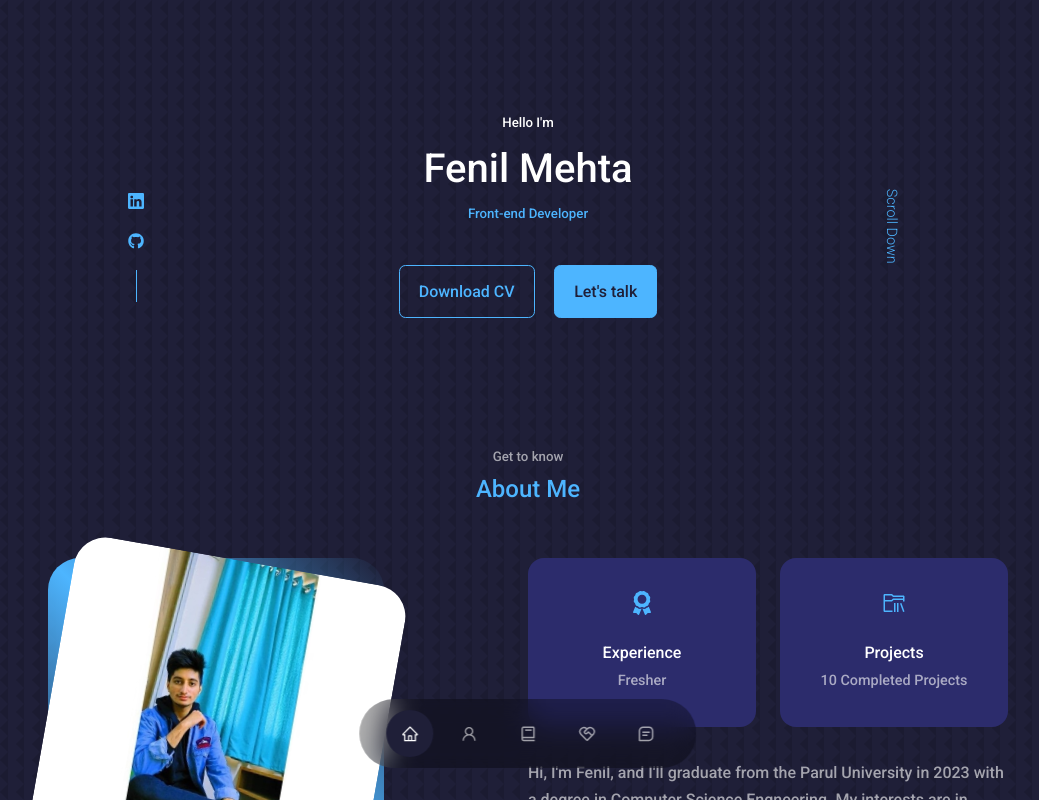
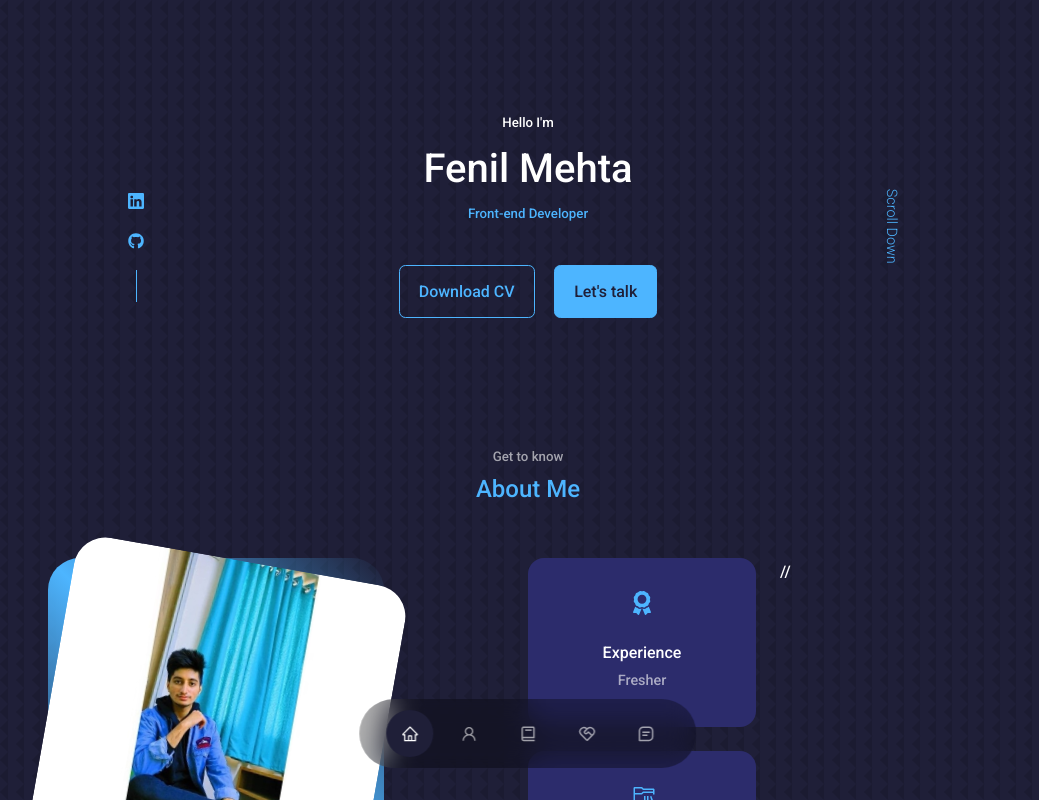
Before and after one commit to ItsFenil/Portfolio, a React (Create React App) app: page / in a window 1280 px wide. Shown: the top 800 px of the page, without its empty margins (112-1151 px from the left). Built offline with nearby package versions, Linux system fonts and the light colour scheme.

Commit message:
Update Intro.jsx

```diff
--- a/src/components/intro/Intro.jsx
+++ b/src/components/intro/Intro.jsx
@@ -22,11 +22,11 @@ const Intro = () => {
               <h5>Experience</h5>
               <small>Fresher</small>
             </article>
-            <article className="about__card">
-              <VscFolderLibrary className="about__icon" />
-              <h5>Projects</h5>
-              <small>10 Completed Projects</small>
-            </article>
+//             <article className="about__card">
+//               <VscFolderLibrary className="about__icon" />
+//               <h5>Projects</h5>
+//               <small>10 Completed Projects</small>
+//             </article>
           </div>
           <p>Hi, I'm Fenil, and I'll graduate from the Parul University in 2023 with a degree in Computer Science Engneering. My interests are in Front End Engineering, and I love to create beautiful and performant products with delightful user experiences. Currently I'm also learning MERN stack development and Full stack development.<br/>
 
```
